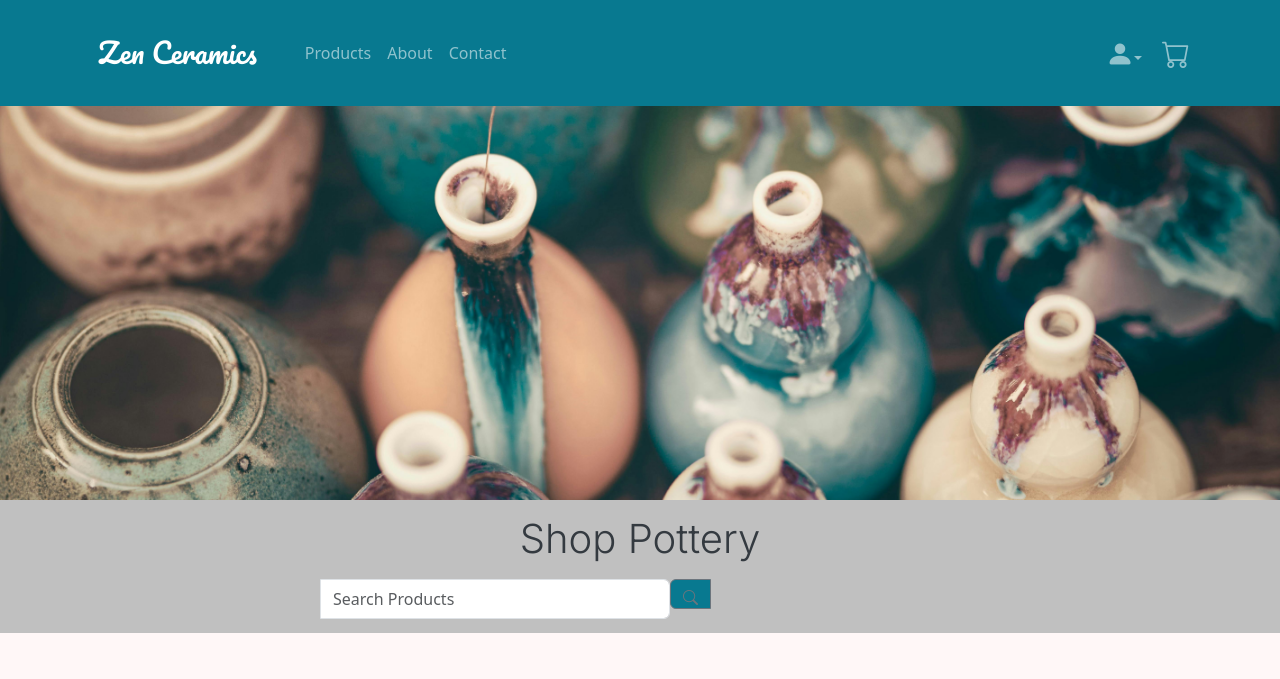
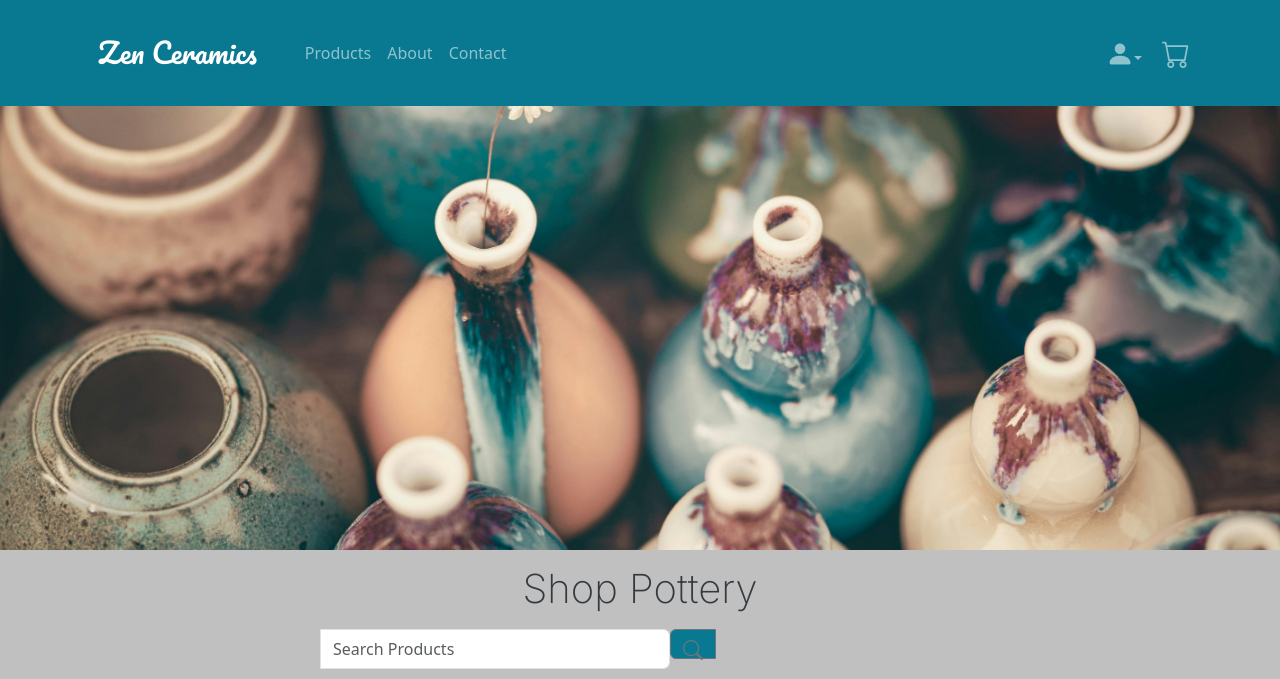
Before and after one commit to emidombek/zenceramics, a Django app: page / in a window 1280 px wide. Shown: the top 679 px of the page. Run offline with Django 4.2, Linux system fonts and the light colour scheme.

Commit message:
Add styling to homepage

```diff
--- a/static/css/style.css
+++ b/static/css/style.css
@@ -83,7 +83,7 @@ i {
 h1 {
   font-family: 'Inter', sans-serif;
   color: #343A40;
-  font-weight: 300;
+  font-weight: 200;
 }
 
 .custom-search-size {
@@ -99,12 +99,13 @@ h1 {
 
 .hero-background {
   background-size: cover;
-  background-position: top;
-  height: 500px;
+  background-position: center top;
+  object-position: center top;
+  height: 550px;
 }
 
 .custom-search-button .bi-search {
-  font-size: 15px;
+  font-size: 20px;
 }
 
 .newsletter-signup {
@@ -125,4 +126,5 @@ a:active {
   width: 100%;
   height: 200px;
   object-fit: cover;
+  object-position: center bottom;
 }
```
